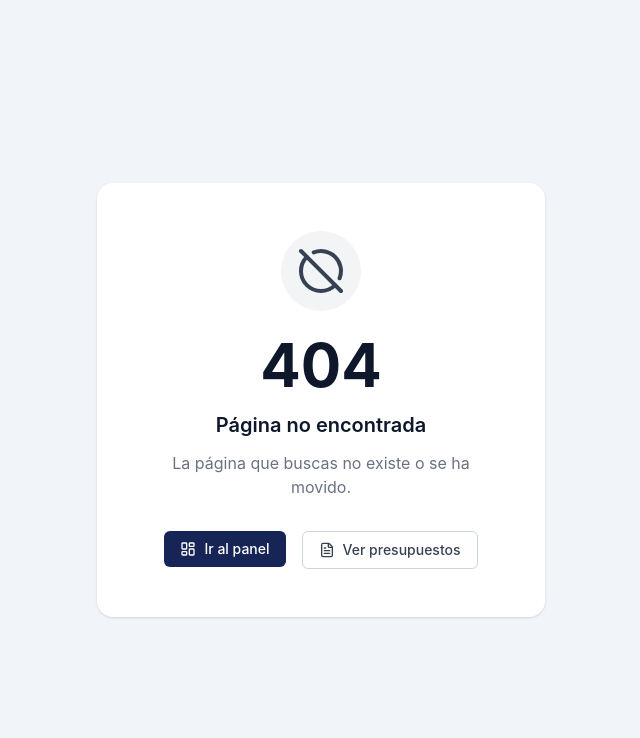
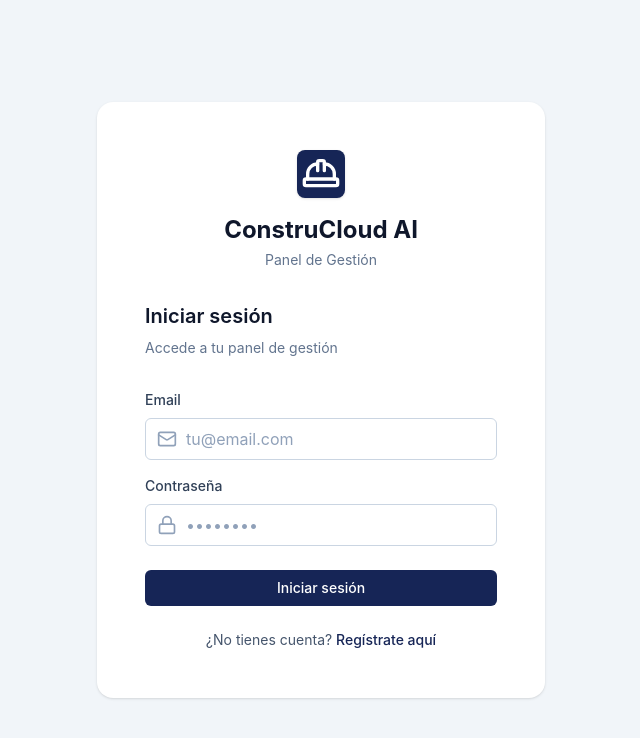
Before and after one commit to MBello21/ConstruCloudAI, a React (Vite) app: page /login in a window 1280 px wide. Before the commit this address had no page. Shown: the top 738 px of the page, without its empty margins (319-959 px from the left). Built offline with nearby package versions, Linux system fonts and the light colour scheme.

Commit message:
feature/ no router

```diff
--- a/src/app/routes.tsx
+++ b/src/app/routes.tsx
@@ -11,14 +11,17 @@ import { Presupuestos } from "../features/presupuestos/Presupuestos";
 import { DetallePresupuesto } from "../features/presupuestos/DetallePresupuesto";
 import { Clientes } from "../features/clientes/Clientes";
 import { ClienteDetalle } from "../features/clientes/ClienteDetalle";
+import { Login } from "../features/auth/Login";
 
 export const router = createBrowserRouter(
   createRoutesFromElements(
     <>
+      <Route path="/login" element={<Login />} />
       <Route path="/" element={<Layout />} errorElement={<NotFound />}>
         <Route path="/" element={<Panel />} />
         <Route path="/presupuestos" element={<Presupuestos />} />
         <Route path="/clientes" element={<Clientes />} />
+        <Route path="/panel" element={<Panel />} />
       </Route>
       <Route path="/presupuesto/:id" element={<DetallePresupuesto />} />
       <Route path="/clientes/:id" element={<ClienteDetalle />} />
--- /dev/null
+++ b/src/features/auth/Login.tsx
@@ -0,0 +1,104 @@
+import { Link } from "react-router";
+import { HardHat, Mail, Lock, Loader } from "lucide-react";
+import { Button } from "../../shared/components/Button";
+import { useLogin } from "./hooks/useLogin";
+
+export const Login = () => {
+  const { email, password, isLoading, error, handleChange, handleSubmit } =
+    useLogin();
+
+  return (
+    <div className="h-screen w-screen flex items-center justify-center bg-slate-100">
+      <div className="bg-white rounded-2xl shadow-sm p-12 max-w-md w-full mx-4">
+        <div className="flex flex-col items-center mb-8">
+          <div className="bg-blue-950 w-12 h-12 flex justify-center items-center rounded-lg shadow-sm mb-4">
+            <HardHat className="text-white w-10 h-10" />
+          </div>
+          <h1 className="text-2xl font-bold text-slate-900">ConstruCloud AI</h1>
+          <p className="text-sm text-slate-500 mt-1">Panel de Gestión</p>
+        </div>
+
+        <div className="mb-8">
+          <h2 className="text-xl font-semibold text-slate-900 mb-2">
+            Iniciar sesión
+          </h2>
+          <p className="text-sm text-slate-500">
+            Accede a tu panel de gestión
+          </p>
+        </div>
+
+        <form onSubmit={handleSubmit} className="space-y-4">
+          <div>
+            <label htmlFor="email" className="block text-sm font-medium text-slate-700 mb-2">
+              Email
+            </label>
+            <div className="relative">
+              <Mail className="absolute left-3 top-1/2 transform -translate-y-1/2 w-5 h-5 text-slate-400" />
+              <input
+                type="email"
+                id="email"
+                name="email"
+                value={email}
+                onChange={handleChange}
+                placeholder="tu@email.com"
+                disabled={isLoading}
+                className="w-full pl-10 pr-4 py-2 border border-slate-300 rounded-md text-slate-900 placeholder-slate-400 focus:outline-none focus:ring-2 focus:ring-blue-950 focus:border-transparent disabled:bg-slate-50 disabled:cursor-not-allowed"
+              />
+            </div>
+          </div>
+
+          <div>
+            <label htmlFor="password" className="block text-sm font-medium text-slate-700 mb-2">
+              Contraseña
+            </label>
+            <div className="relative">
+              <Lock className="absolute left-3 top-1/2 transform -translate-y-1/2 w-5 h-5 text-slate-400" />
+              <input
+                type="password"
+                id="password"
+                name="password"
+                value={password}
+                onChange={handleChange}
+                placeholder="••••••••"
+                disabled={isLoading}
+                className="w-full pl-10 pr-4 py-2 border border-slate-300 rounded-md text-slate-900 placeholder-slate-400 focus:outline-none focus:ring-2 focus:ring-blue-950 focus:border-transparent disabled:bg-slate-50 disabled:cursor-not-allowed"
+              />
+            </div>
+          </div>
+
+          {error && (
+            <div className="p-3 bg-red-50 border border-red-200 rounded-md">
+              <p className="text-sm text-red-700">{error}</p>
+            </div>
+          )}
+
+          <Button
+            type="submit"
+            variant="primary"
+            className="w-full mt-6 justify-center"
+            disabled={isLoading}
+          >
+            {isLoading ? (
+              <>
+                <Loader className="w-4 h-4 animate-spin" />
+                Iniciando sesión...
+              </>
+            ) : (
+              "Iniciar sesión"
+            )}
+          </Button>
+        </form>
+
+        <div className="mt-6 text-center text-sm text-slate-600">
+          ¿No tienes cuenta?{" "}
+          <Link
+            to="/signup"
+            className="font-medium text-blue-950 hover:text-blue-900 transition-colors"
+          >
+            Regístrate aquí
+          </Link>
+        </div>
+      </div>
+    </div>
+  );
+};
--- /dev/null
+++ b/src/features/auth/hooks/useLogin.ts
@@ -0,0 +1,72 @@
+import { useState } from "react";
+import { useNavigate } from "react-router";
+import { login } from "../services/login.action";
+
+export const useLogin = () => {
+  const navigate = useNavigate();
+  const [email, setEmail] = useState("");
+  const [password, setPassword] = useState("");
+  const [isLoading, setIsLoading] = useState(false);
+  const [error, setError] = useState("");
+
+  const handleChange = (e: React.ChangeEvent<HTMLInputElement>) => {
+    const { name, value } = e.target;
+    if (name === "email") {
+      setEmail(value);
+    } else if (name === "password") {
+      setPassword(value);
+    }
+    setError("");
+  };
+
+  const validateForm = (): boolean => {
+    if (!email.trim()) {
+      setError("El email es requerido");
+      return false;
+    }
+    if (!password.trim()) {
+      setError("La contraseña es requerida");
+      return false;
+    }
+    const emailRegex = /^[^\s@]+@[^\s@]+\.[^\s@]+$/;
+    if (!emailRegex.test(email)) {
+      setError("El formato del email no es válido");
+      return false;
+    }
+    return true;
+  };
+
+  const handleSubmit = async (e: React.BaseSyntheticEvent) => {
+    e.preventDefault();
+
+    if (!validateForm()) {
+      return;
+    }
+
+    setIsLoading(true);
+    setError("");
+
+    try {
+      const response = await login({ email, password });
+      localStorage.setItem("access_token", response.access_token);
+      localStorage.setItem("token_type", response.token_type);
+      navigate("/panel");
+    } catch (err) {
+      if (err instanceof Error) {
+        setError(err.message);
+      } else {
+        setError("Error desconocido al iniciar sesión");
+      }
+      setIsLoading(false);
+    }
+  };
+
+  return {
+    email,
+    password,
+    isLoading,
+    error,
+    handleChange,
+    handleSubmit,
+  };
+};
--- /dev/null
+++ b/src/features/auth/services/login.action.ts
@@ -0,0 +1,28 @@
+import { construcloudAPI } from "../../../shared/services/construcloud.api";
+
+export interface LoginRequest {
+  email: string;
+  password: string;
+}
+
+export interface LoginResponse {
+  access_token: string;
+  token_type: string;
+}
+
+export const login = async (
+  credentials: LoginRequest,
+): Promise<LoginResponse> => {
+  try {
+    const response = await construcloudAPI.post<LoginResponse>(
+      "/auth/login",
+      credentials,
+    );
+    return response.data;
+  } catch (error) {
+    if (error instanceof Error) {
+      throw new Error("Email o contraseña incorrectos", { cause: error });
+    }
+    throw new Error("Error al iniciar sesión", { cause: error });
+  }
+};
--- a/src/features/generacion/hooks/useGenerarFormulario.ts
+++ b/src/features/generacion/hooks/useGenerarFormulario.ts
@@ -7,14 +7,14 @@ import {
 interface FormularioData {
   titulo: string;
   descripcion: string;
-  cliente_id: number | null
+  materiales_por_cliente: boolean;
 }
 
 export const useGenerarFormulario = () => {
   const [data, setData] = useState<FormularioData>({
     titulo: "",
     descripcion: "",
-    cliente_id: null
+    materiales_por_cliente: false,
   });
   const [isGenerating, setIsGenerating] = useState(false);
   const [error, setError] = useState<string | null>(null);
--- a/src/features/generacion/hooks/useGenerarPresupuesto.tsx
+++ b/src/features/generacion/hooks/useGenerarPresupuesto.tsx
@@ -79,7 +79,7 @@ export const useGenerarPresupuesto = () => {
       const presupuesto = await guardarPresupuestoGenerado({
         titulo: data.titulo,
         descripcion: data.descripcion,
-        cliente_id: data.cliente_id,
+        materiales_por_cliente: data.materiales_por_cliente,
         capitulos,
       });
       setFase("guardado");
```
Also changed, not shown: 1 other file (tests, documents, lock files or other folders).
